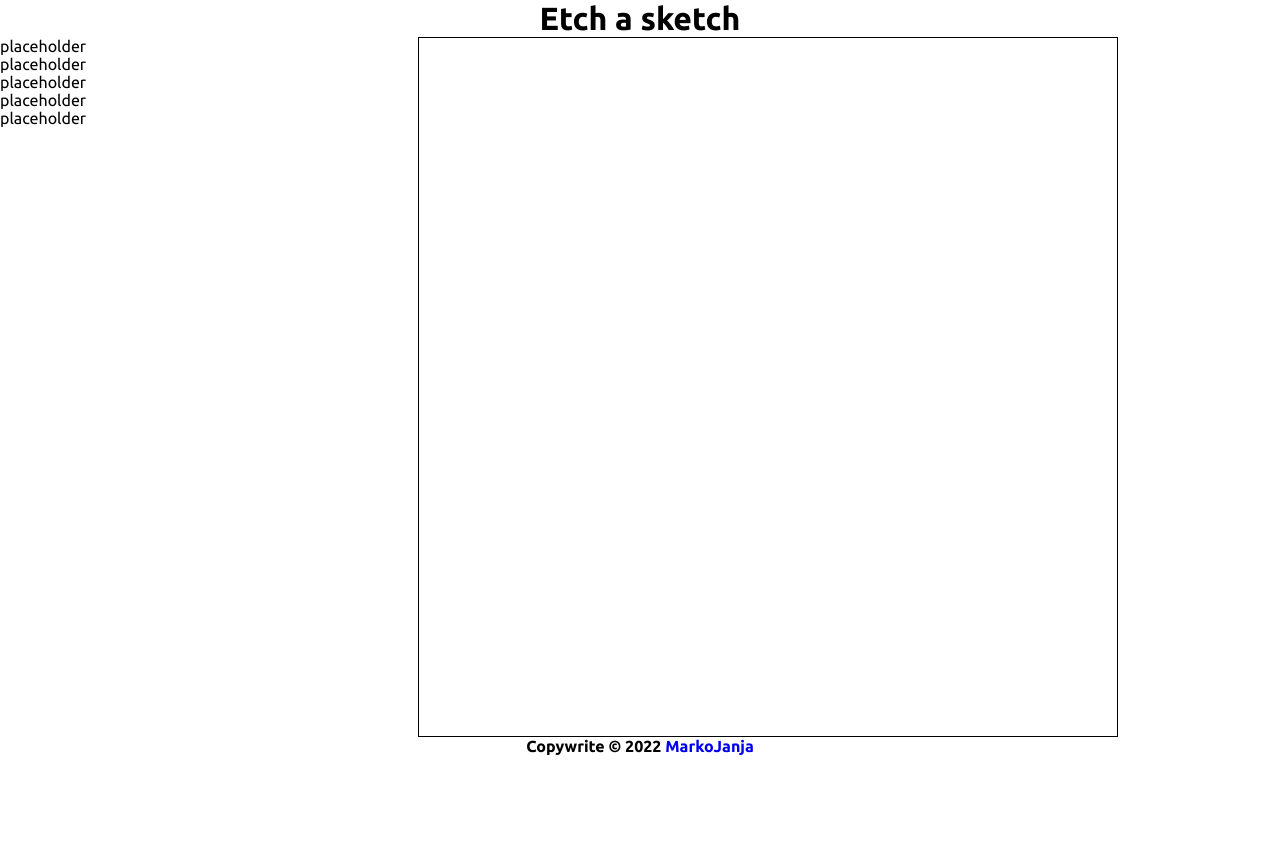
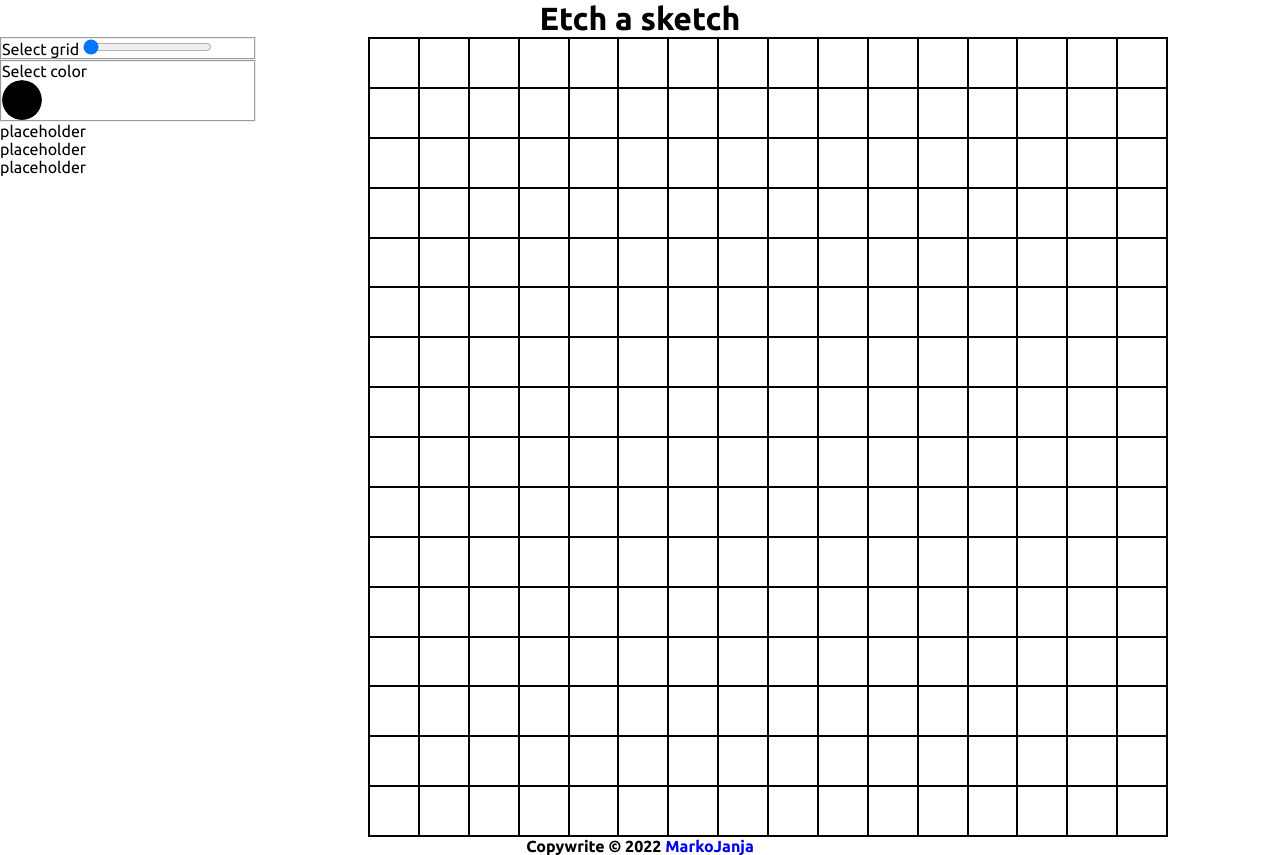
Before and after one commit to markojanja/Etch-a-Sketch, a plain HTML site: page index.html in a window 1280 px wide. Before the commit the page ends 800 px from the top, so only its background shows below. Drawn offline with Linux system fonts and the light colour scheme; a web font is replaced by a local one.

Commit message:
added main functionality for the etcher

```diff
--- a/app.js
+++ b/app.js
@@ -1 +1,58 @@
 "use strict"
+
+const etcher = document.querySelector('.etcher');
+const slider = document.getElementById('slider');
+const colorPicker= document.querySelector('#colorPicker');
+
+//initial grid
+createGrid()
+draw()
+//set the value for the cols and rows for the grid
+slider.addEventListener('input', function(e){
+    etcher.innerHTML = ''
+    let size = e.target.value;
+    createGrid(size);
+    draw();
+})
+
+//create div add class box
+//set 16x16 grid of boxes and append them to the etcher
+function createGrid(size=16){
+
+    let gridSize = size**2;
+    for(let i=0;i<gridSize;i++){
+        const div = document.createElement('div');
+        div.classList.add("box");
+        etcher.style.gridTemplateColumns = `repeat(${size}, 1fr)`;
+        etcher.style.gridTemplateRows = `repeat(${size}, 1fr)`;
+        etcher.appendChild(div);
+    }
+}
+
+
+let color = 'rgb(0,0,0)';
+let mouse = false
+document.body.onmousedown = () => (mouse = true)
+document.body.onmouseup = () => (mouse = false)
+
+function draw(){
+    colorPicker.addEventListener('change', changeColor, false);
+
+    const box  = document.querySelectorAll('.box');
+
+    box.forEach(b =>{
+        b.addEventListener('mouseover', function(e){
+            if(e.type === 'mouseover'&& mouse){
+                e.target.style.background = `${color}`;
+            }
+
+        })
+        b.addEventListener('mousedown', function(e){
+            e.target.style.background = `${color}`
+        })
+    })
+}
+//helper function to return color value
+function changeColor(e){
+    color = e.target.value;
+}
--- a/index.html
+++ b/index.html
@@ -14,8 +14,18 @@
     <main class="app">
         <aside class="sidebar">
             <ul>
-                <li>placeholder</li>
-                <li>placeholder</li>
+                <li>
+                    <fieldset>
+                        <label for="">Select grid</label>
+                        <input type="range" name="range" min="16" max="64"  step="16" value = "16" id="slider">
+                    </fieldset>
+                </li>
+                <li>
+                    <fieldset>
+                        <label for="">Select color</label>
+                        <input type="color" name="colorPicker" id="colorPicker">
+                    </fieldset>
+                </li>
                 <li>placeholder</li>
                 <li>placeholder</li>
                 <li>placeholder</li>
--- a/main.css
+++ b/main.css
@@ -48,8 +48,30 @@ li{
 }
 .etcher{
     position: relative;
-    height: 700px;
-    width: 700px;
+    display: grid;
+    height: 800px;
+    width: 800px;
     border: 1px solid black;
 }
+.box{
+    height: 100%;
+    width: 100%;
+    border: 1px solid black;
+}
+#colorPicker{
+    display: block;
+    height: 40px;
+    width: 40px;
+    background: none;
+    padding: 0;
+    border: none;
+    border-radius: 40px;
+}
+#colorPicker::-webkit-color-swatch-wrapper{
+    padding: 0;
+}
+#colorPicker::-webkit-color-swatch{
+    border: none;
+    border-radius: 40px;
+}
 /*Footer*/
```
